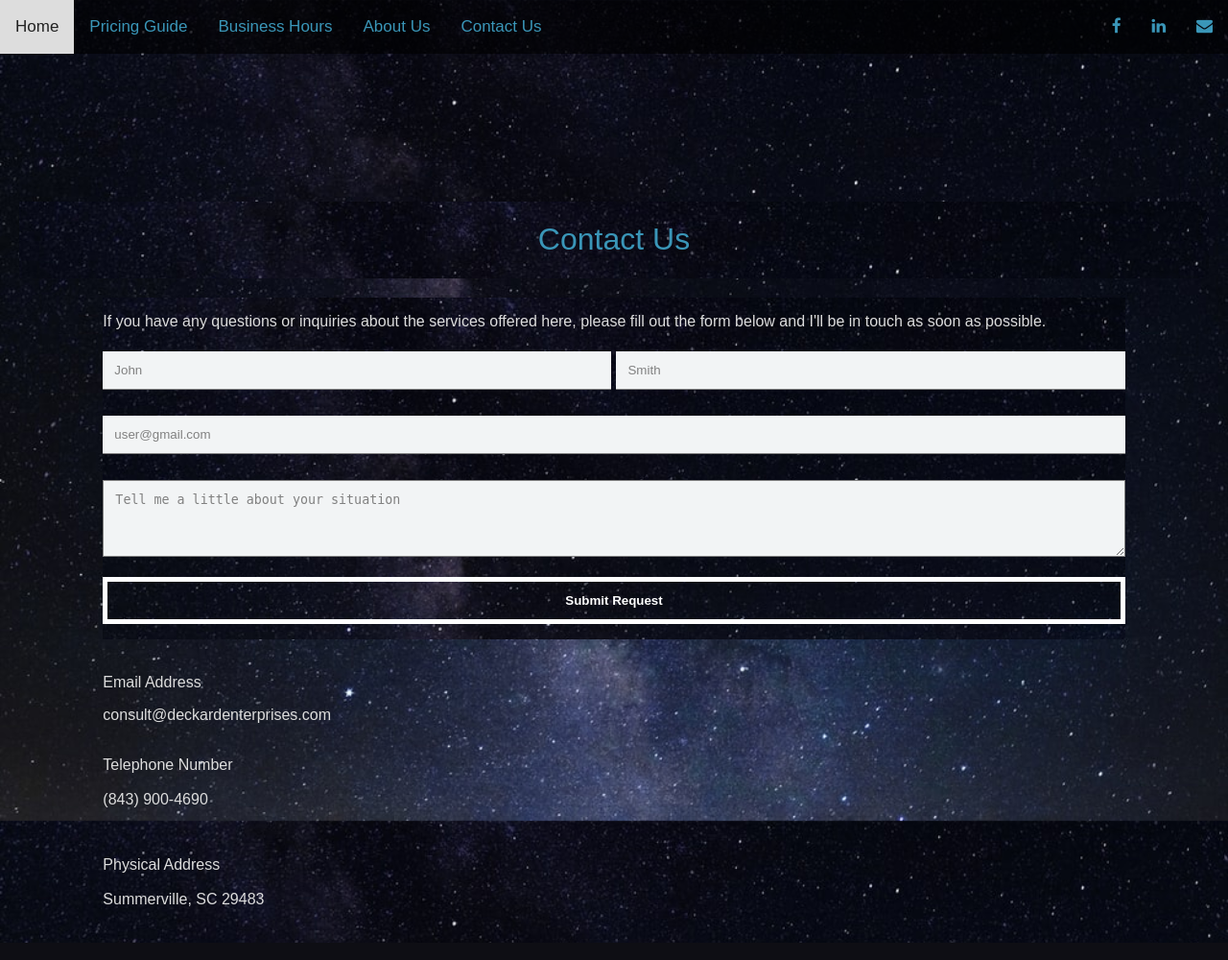
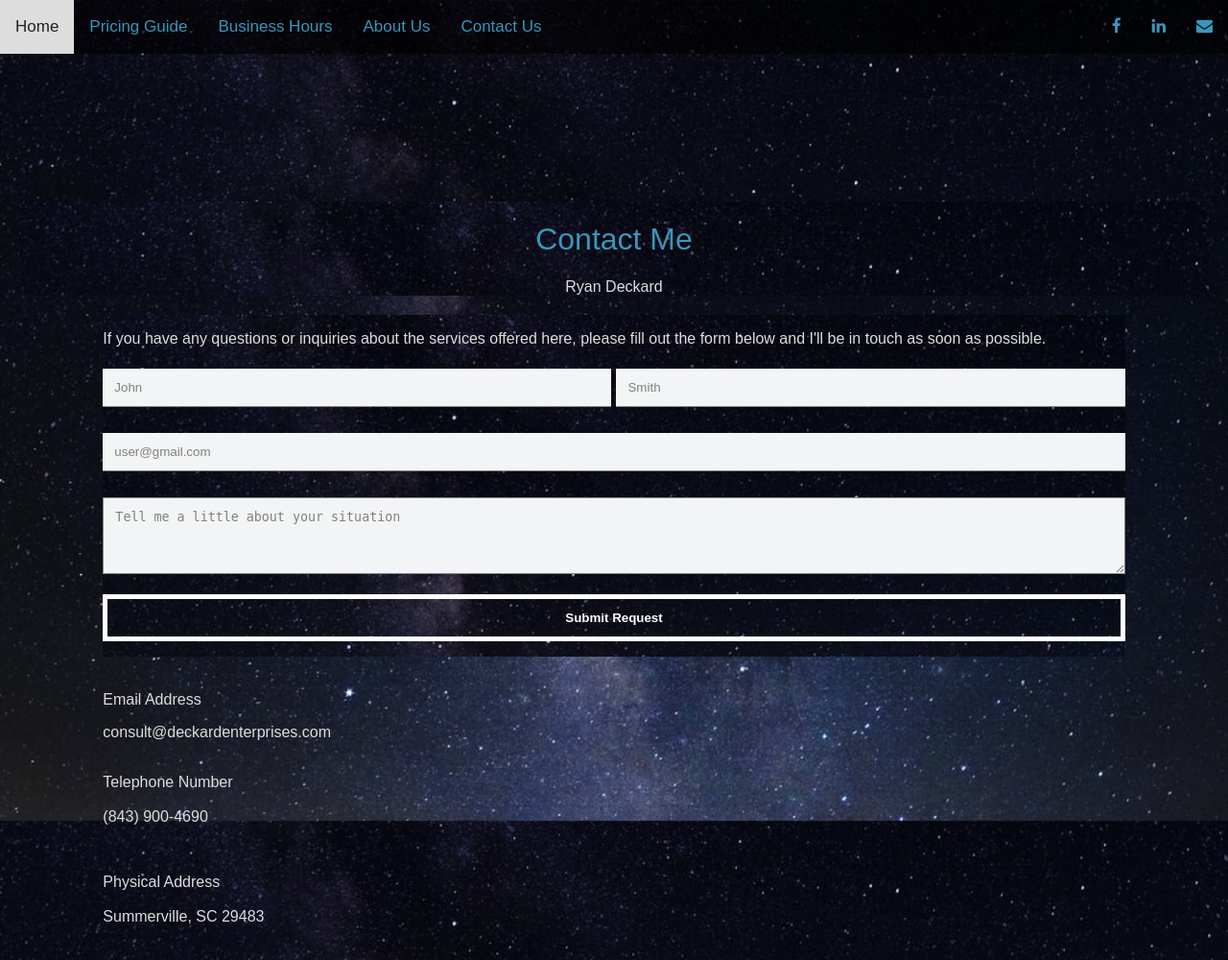
Before and after one commit to Rldeckard/tech, a PHP site: page /computerguycontact.php in a window 1280 px wide. Shown: the whole page at 96% size. Run offline with PHP 8.4, Linux system fonts and the light colour scheme; some libraries are stand-ins or nearby versions.

Commit message:
Added linked profile

```diff
--- a/computerguycontact.php
+++ b/computerguycontact.php
@@ -102,7 +102,8 @@ input[type="submit"] {
   <body>
     <div class="box background">
       <div class="row" style="grid-column:1/4;grid-row:4">
-      <h1 class="blue">Contact Us</h1>
+      <h1 class="blue">Contact Me</h1>
+      <div class="LI-profile-badge"  data-version="v1" data-size="medium" data-locale="en_US" data-type="horizontal" data-theme="dark" data-vanity="ryanldeckard"><a class="LI-simple-link" href='https://www.linkedin.com/in/ryanldeckard?trk=profile-badge'>Ryan Deckard</a></div>
       </div>
       <div class="row" style="grid-column:2;grid-row:5;">
       <p>If you have any questions or inquiries about the services offered here, please fill out the form below and I'll be in touch as soon as possible. </p>
```
